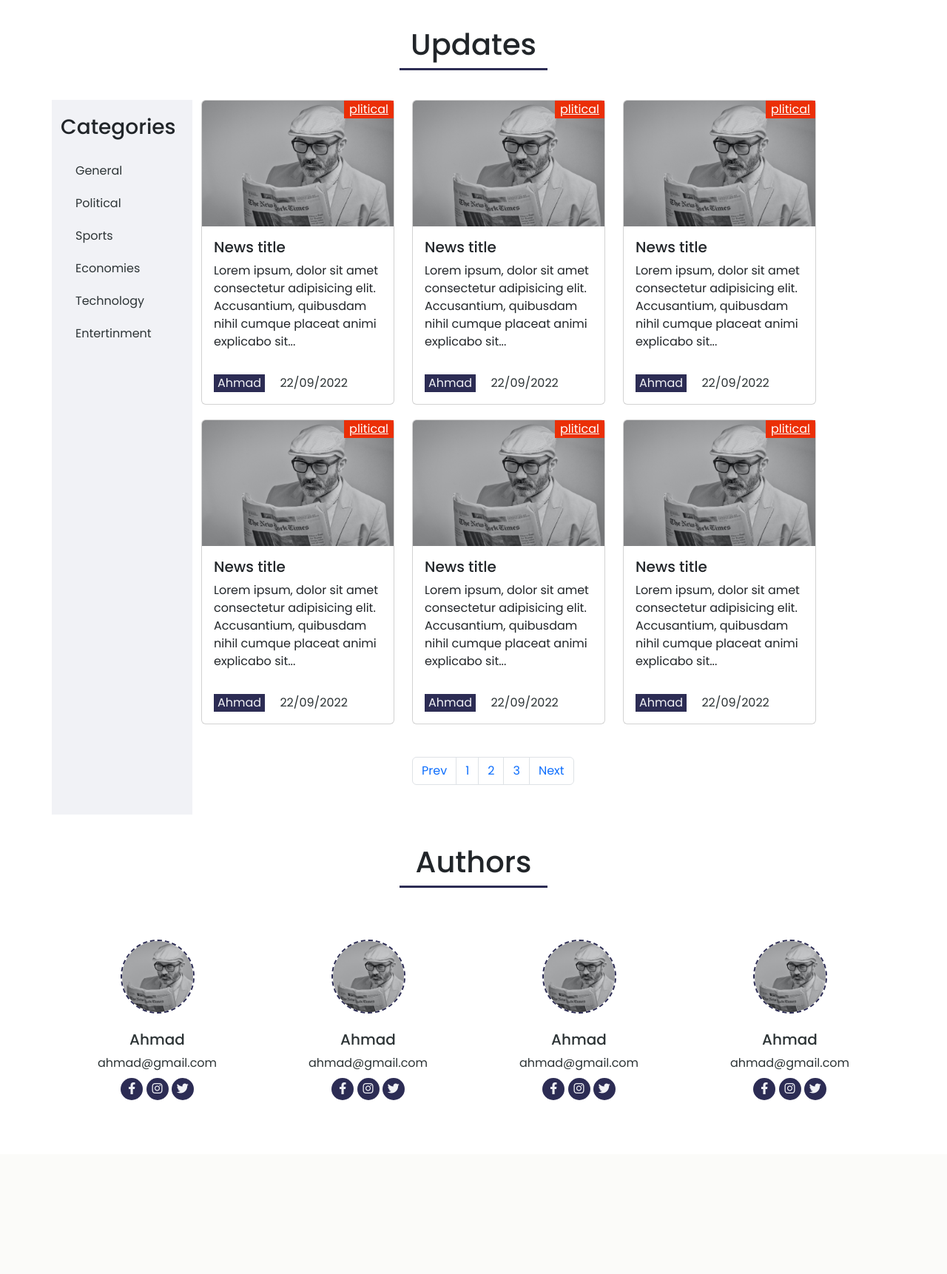
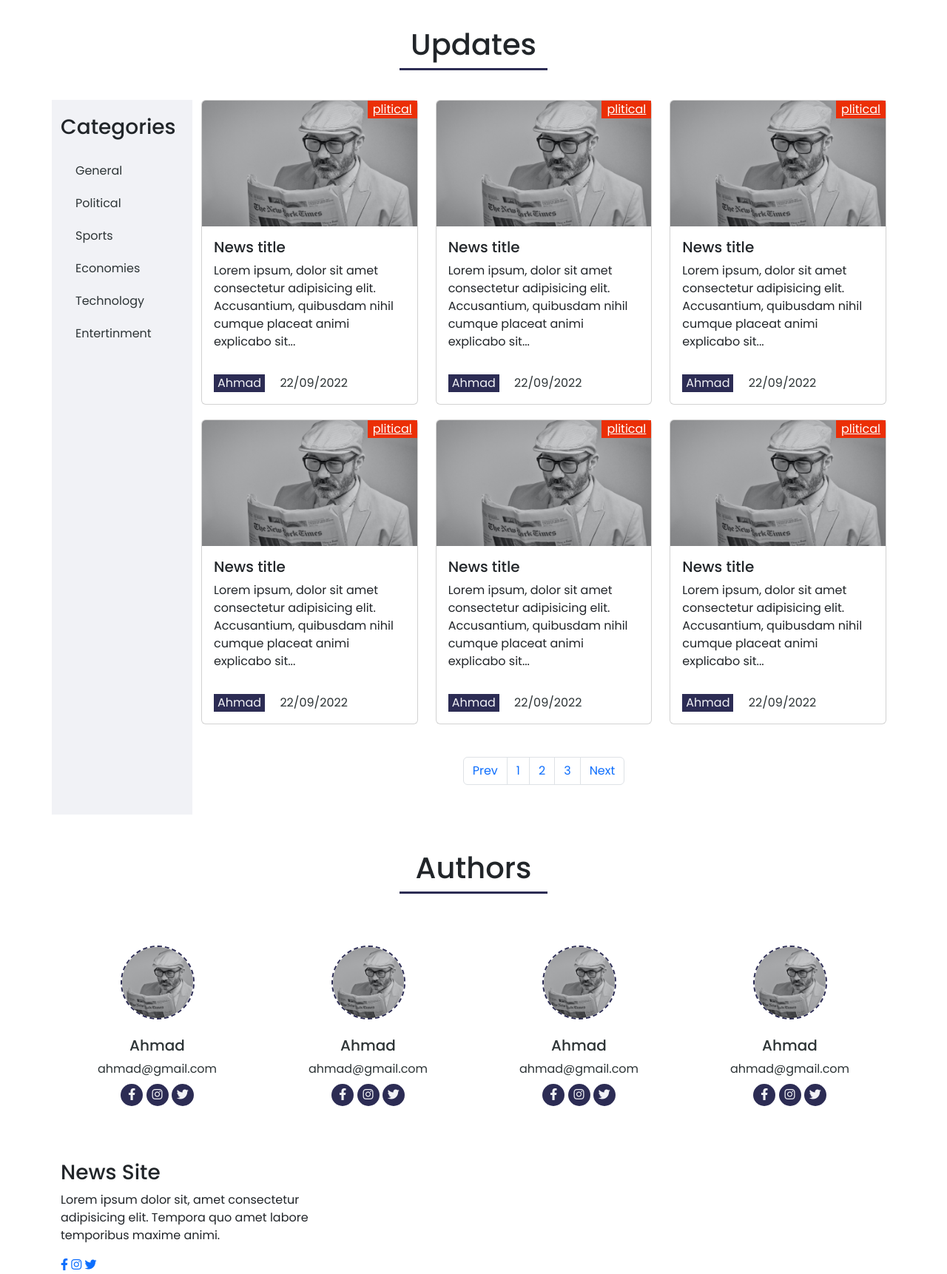
Before and after one commit to safiabdulhadi/news_website_proj, a PHP site: page / in a window 1280 px wide. Shown: the part 460-2182 px from the top of the page at 74% size. Before the commit the page ends 1947 px from the top, so only its background shows below. Run offline with PHP 8.4, Linux system fonts and the light colour scheme.

Commit message:
finish the autors section

```diff
--- a/assets/css/style.css
+++ b/assets/css/style.css
@@ -205,3 +205,8 @@ New Section
 .author-section .card-body .socail-links a:hover {
   background-color: var(--blue-100);
 }
+@media screen and (max-width: 786px) {
+  .author-section {
+    margin-bottom: 90px;
+  }
+}
--- a/commonsF/footer.php
+++ b/commonsF/footer.php
@@ -1,4 +1,27 @@
+<footer class="container-fluid">
+    <div class="container">
+        <div class="row">
+            <div class="col-md-4">
+                <div>
+                    <h3>News Site</h3>
+                    <p>Lorem ipsum dolor sit, amet consectetur adipisicing elit. Tempora quo amet labore temporibus maxime animi.</p>
+                    <div class="socail-links">
+                        <a href=""><i class="fa-brands fa-facebook-f"></i></i></a>
+                        <a href=""><i class="fa-brands fa-instagram"></i></a>
+                        <a href=""><i class="fa-brands fa-twitter"></i></a>
+                    </div>
+                </div>
+            </div>
+            <div class="col-md-4">
 
+            </div>
+            <div class="col-md-4">
+
+            </div>
+        </div>
+    </div>
+
+</footer>
 
 
 
@@ -7,4 +30,5 @@
 <!-- Customs js  -->
 <script src="assets/js/app.js"></script>
 </body>
+
 </html>
--- a/index.php
+++ b/index.php
@@ -43,7 +43,7 @@
 
         <!-------- main container for cards-------->
 
-        <div class="col-md-9">
+        <div class="col-md-10">
             <div class="row">
                 <!-- this cards -->
                 <div class="col-md-4">
@@ -153,10 +153,10 @@
                 </div>
             </div>
             <!-- this is Pagination-->
-            <div class="row my-4 justify-content-center">
-                <div class="col-md-4">
+            <div class="row my-4 ">
+                <div class="col">
 
-                    <ul class="pagination">
+                    <ul class="pagination justify-content-center">
                         <li class="page-item"><a class="page-link" href="#">Prev</a></li>
                         <li class="page-item"><a class="page-link" href="#">1</a></li>
                         <li class="page-item"><a class="page-link" href="#">2</a></li>
@@ -171,13 +171,13 @@
     </div>
 
     <!--end of the row of the news content-->
-    <div class="sections">
+    <div class="sections mt-5">
         <h1>Authors</h1>
     </div>
     <!--Autors Cards-->
     <div class="row mb-5 " style=" margin-top : 120px">
 
-        <div class=" col-3">
+        <div class="col-md-3">
             <div class="cus-card author-section">
 
                 <div class="author-thumb">
@@ -197,11 +197,9 @@
                     </div>
                 </div>
             </div>
-
         </div>
 
-
-        <div class="col-3">
+        <div class=" col-md-3">
             <div class="cus-card author-section">
 
                 <div class="author-thumb">
@@ -221,11 +219,9 @@
                     </div>
                 </div>
             </div>
-
         </div>
 
-
-        <div class="col-3">
+        <div class=" col-md-3">
             <div class="cus-card author-section">
 
                 <div class="author-thumb">
@@ -245,11 +241,9 @@
                     </div>
                 </div>
             </div>
-
         </div>
 
-
-        <div class="col-3">
+        <div class=" col-md-3">
             <div class="cus-card author-section">
 
                 <div class="author-thumb">
@@ -269,11 +263,11 @@
                     </div>
                 </div>
             </div>
-
         </div>
+    </div>
 
 
-    </div>
+</div>
 
 </div>
 
```
